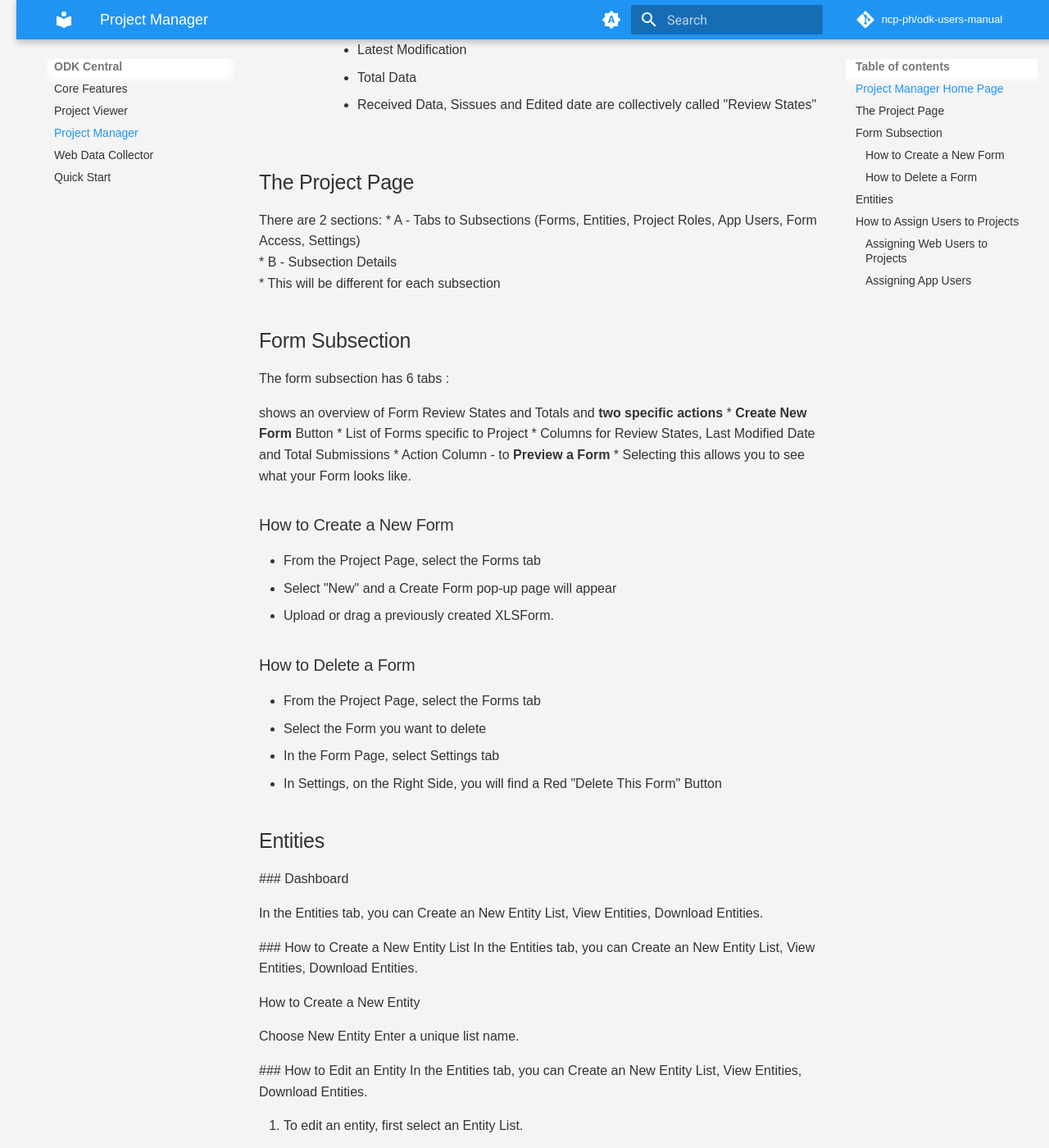
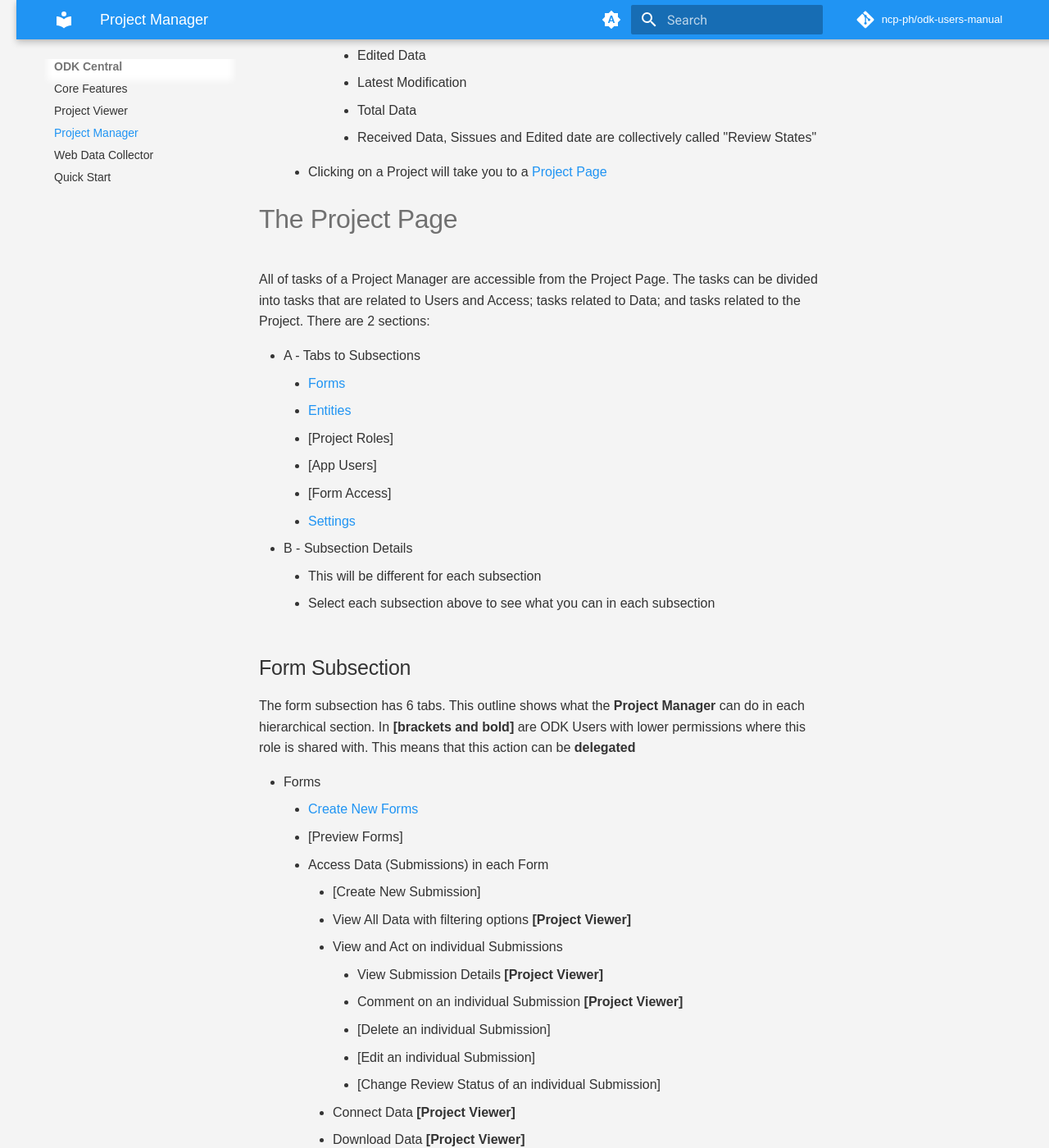
Before and after one commit to ncp-ph/odk-users-manual, an MkDocs documentation site: the page built from docs/project_manager.md, in a window 1280 px wide and 1400 px high, scrolled down 1012 px. Shown: the whole window at 82% size. Built offline with MkDocs 1.6.1 and Material for MkDocs 9.7.7, drawn with Linux system fonts in a browser that asks for light colours; comment, search, counter and statistics services are not loaded; some of the changed text lies outside the part shown.

Commit message:
Modify Project Manager text

```diff
--- a/docs/project_manager.md
+++ b/docs/project_manager.md
@@ -1,11 +1,12 @@
 # Introduction
 
-When you log-in as a Project Manager, you will see your Home Page. This page will explain the home page and then the Projects Page in detail.
+When you log-in as a Project Manager, you will see your Home Page.  From the Home Page you can navigate to other parts of ODK Central that you have access to.
 
-## Project Manager Home Page
+# Project Manager Home Page
+
 There are four sections:
 
-* A - ODK Central System and User revised
+* A - ODK Central System and User
     * The first dropdown shows the ODK Central Version and Links to ODK Docs and ODK Forum.
     * The second dropdown is for language
     * The third dropdown is the user profile and logging out.
@@ -24,15 +26,49 @@ There are four sections:
             * Latest Modification
             * Total Data
             * Received Data, Sissues and Edited date are collectively called "Review States"
+    * Clicking on a Project will take you to a [Project Page](#the-project-page)
 
-## The Project Page
+
+# The Project Page
+
+All of tasks of a Project Manager are accessible from the Project Page.  The tasks can be divided into tasks that are related to Users and Access; tasks related to Data; and tasks related to the Project.
 There are 2 sections:
-* A - Tabs to Subsections (Forms, Entities, Project Roles, App Users, Form Access, Settings)
+
+* A - Tabs to Subsections
+    * [Forms](#form-subsection)
+    * [Entities](#entities)
+    * [Project Roles]
+    * [App Users]
+    * [Form Access]
+    * [Settings](#settings)
 * B - Subsection Details
     * This will be different for each subsection
+    * Select each subsection above to see what you can in each subsection
 
 ## Form Subsection
-The form subsection has 6 tabs :
+The form subsection has 6 tabs.  This outline shows what the **Project Manager** can do in each hierarchical section.  In **[brackets and bold]** are ODK Users with lower permissions where this role is shared with.  This means that this action can be **delegated**
+
+* Forms
+    * [Create New Forms](#how-to-create-a-new-form)
+    * [Preview Forms]
+    * Access Data (Submissions) in each Form
+        * [Create New Submission]
+        * View All Data with filtering options **[Project Viewer]**
+        * View and Act on individual Submissions
+            * View Submission Details **[Project Viewer]**
+            * Comment on an individual Submission **[Project Viewer]**
+            * [Delete an individual Submission]
+            * [Edit an individual Submission]
+            * [Change Review Status of an individual Submission]
+        * Connect Data **[Project Viewer]**
+        * Download Data **[Project Viewer]**
+* Entity Lists
+    * [Create New Entity Lists]
+    * [Download Entities Data] **[Project Viewer]**
+* Project Roles
+* App Users
+* Form Access
+* Settings
 
 shows an overview of Form Review States and Totals and **two specific actions**
 * **Create New Form** Button
@@ -55,17 +91,14 @@ shows an overview of Form Review States and Totals and **two specific actions**
 
 ## Entities
 
- ### Dashboard
-
 In the Entities tab, you can Create an New Entity List, View Entities, Download Entities.
 
- ### How to Create a New Entity List
-In the Entities tab, you can Create an New Entity List, View Entities, Download Entities.
+### How to Create a New Entity List
+*  Choose New Entity
+*  Enter a unique list name.
 
-How to Create a New Entity
+### How to Create a New Entity
 
-Choose New Entity
-Enter a unique list name.
 
  ### How to Edit an Entity
 In the Entities tab, you can Create an New Entity List, View Entities, Download Entities.
@@ -128,3 +161,32 @@ Search for the Web User
 Assigning Roles
 
 ### Assigning App Users
+
+## Form Access
+
+In the Forms Access tab, all the tasks are unique to the **Project Manager and Administrator**.  There are two main tasks.  The first task is to set the Form State.  The second task is to set the Form Access.  You  will see all your Forms as rows.  In the columns, you will see the Different App Users in the Project.
+
+In this tab, you can do the following:
+
+* Set the Form State as Open, Closing or Closed using the Dropdown Menu beside each Form.
+
+    | Form State   | Download Form | Submit Data |
+    |--------------|-----------|-------------|
+    | Open         | **Yes**       | **Yes**         |
+    | Closing      | No        | **Yes**         |
+    | Closed       | No        | No          |
+
+* Give Form Access to App Users using the Checkbox under each App User.
+    * One scenario for this is that you may have a form that you want to test with a few App Users before scaling up.
+    * Another scenario is that you may want to suspend data entry from specific areas or App Users.
+
+## Settings
+
+In the Settings Tab, all the tasks are unique to the **Project Manager and Administrator**.  These are very sensitive tasks because it contains some tasks **that cannot be undone**. That is why the Project Manager role should be assigned with care.
+
+In this tab, you can do the following:
+
+* Change Basic Details (Name and Description)
+* Enable Encryption
+* Archive the Project
+    * This Action Cannot be Undone.
```
Also changed, not shown: other parts of docs/project_manager.md (+2 -1 lines).
